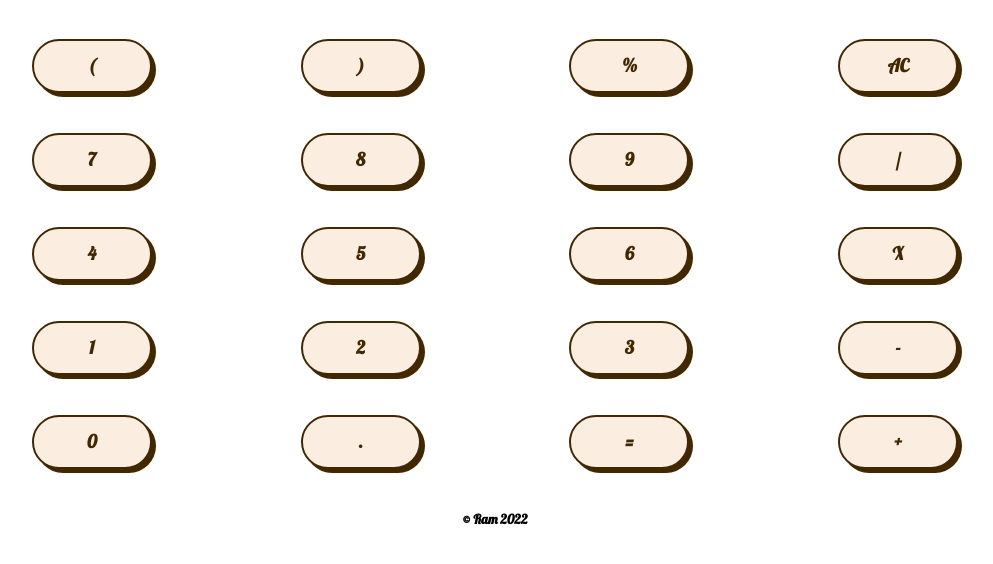
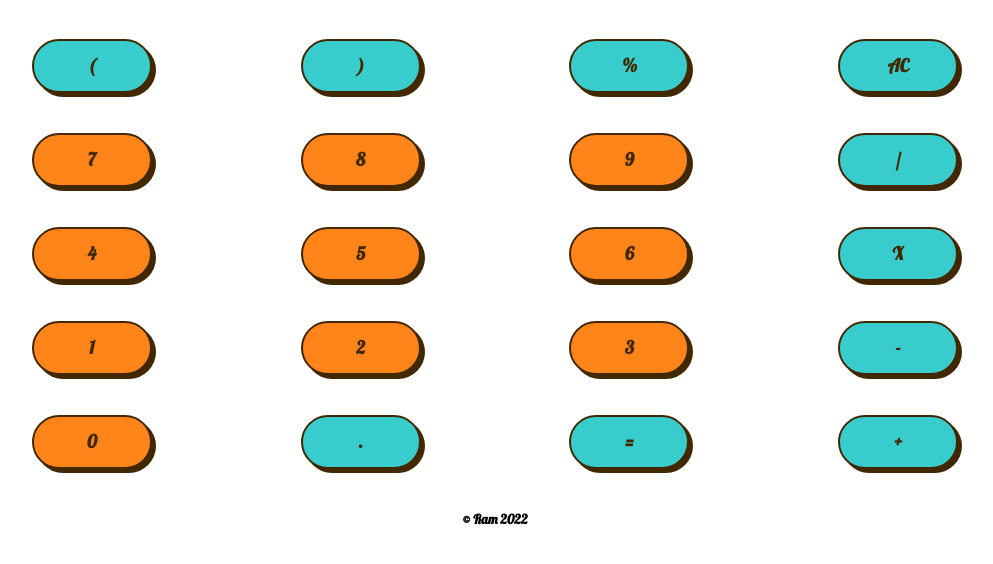
Before and after one commit to Rr-Aa-Mm/Ram-s-Malculator, a plain HTML site: page index.html in a window 1280 px wide. Shown: the part 72-636 px from the top of the page, without its empty margins (145-1138 px from the left). Drawn offline with Linux system fonts and the light colour scheme; a web font is replaced by a local one.

Commit message:
colorize buttons

```diff
--- a/javascript.js
+++ b/javascript.js
@@ -29,7 +29,12 @@ function calcButtonBuilder() {
             console.log(thisButtonValue);
             let thisButton = document.createElement('button');
             thisButton.innerText = thisButtonValue;
-            thisButton.className = "lobster button-74";
+            if (typeof thisButtonValue === "number") {
+                thisButton.className = "lobster button-74-secondary";
+            } else {
+                thisButton.className = "lobster button-74";
+            };
+
             buttonDiv.appendChild(thisButton);
         }
         console.log(buttonDiv);
--- a/style.css
+++ b/style.css
@@ -132,7 +132,7 @@
 
 /* CSS */
 .button-74 {
-  background-color: #fbeee0;
+  background-color: #39CCCC/* #fbeee0*/;
   border: 2px solid #422800;
   border-radius: 30px;
   box-shadow: #422800 4px 4px 0 0;
@@ -151,7 +151,7 @@
 }
 
 .button-74:hover {
-  background-color: #fff;
+  background-color: #F012BE/*#fff*/;
 }
 
 .button-74:active {
@@ -165,3 +165,39 @@
     padding: 0 25px;
   }
 }
+
+/* CSS */
+.button-74-secondary {
+    background-color: #FF851B/* #fbeee0*/;
+    border: 2px solid #422800;
+    border-radius: 30px;
+    box-shadow: #422800 4px 4px 0 0;
+    color: #422800;
+    cursor: pointer;
+    display: inline-block;
+    font-weight: 600;
+    font-size: 18px;
+    padding: 0 18px;
+    line-height: 50px;
+    text-align: center;
+    text-decoration: none;
+    user-select: none;
+    -webkit-user-select: none;
+    touch-action: manipulation;
+  }
+
+  .button-74-secondary:hover {
+    background-color: #FFDC00/*#fff*/;
+  }
+
+  .button-74-secondary:active {
+    box-shadow: #422800 2px 2px 0 0;
+    transform: translate(2px, 2px);
+  }
+
+  @media (min-width: 768px) {
+    .button-74-secondary {
+      min-width: 120px;
+      padding: 0 25px;
+    }
+  }
```
